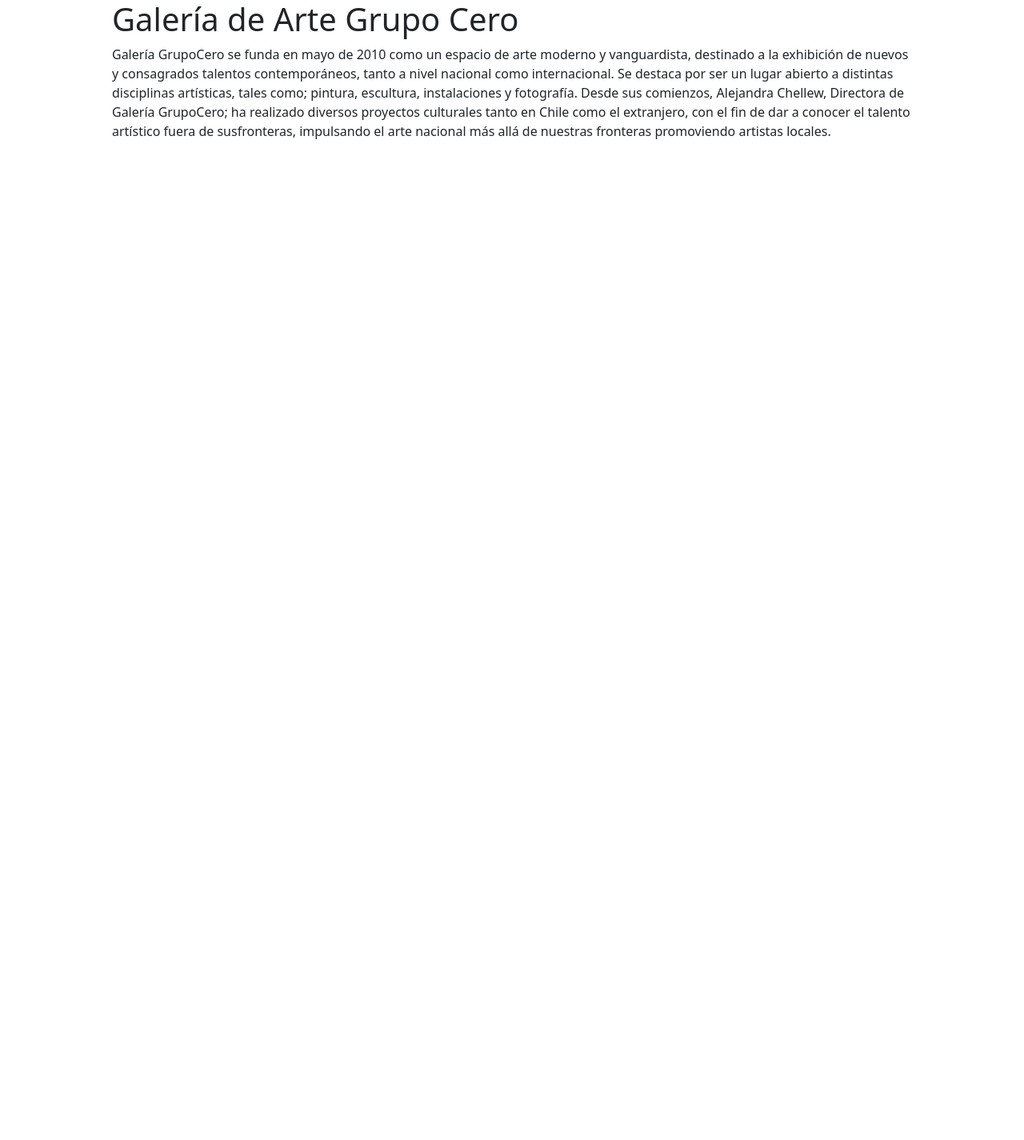
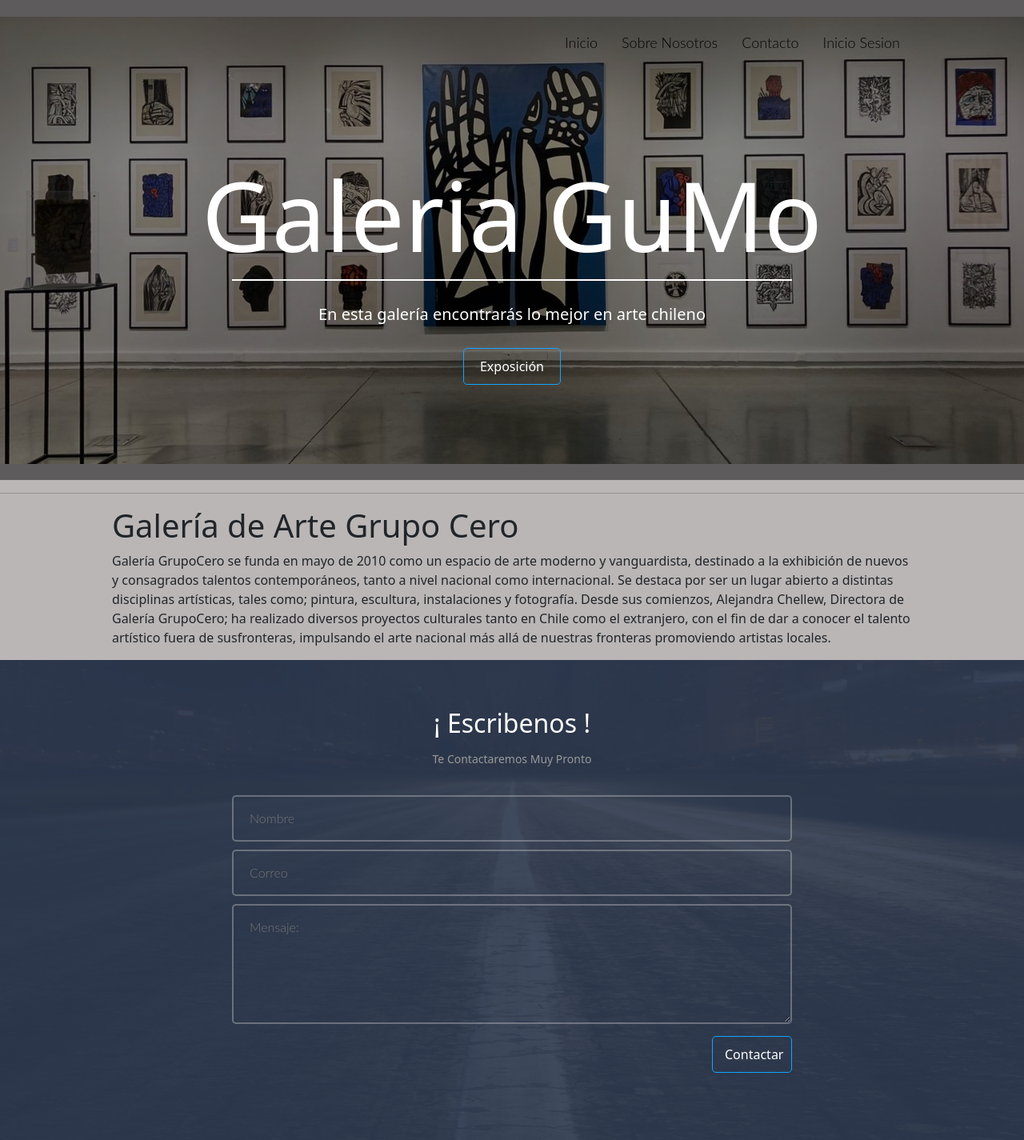
Before and after one commit to HectorrMP/Evaluacion_2, a plain HTML site: page htm/SobreNosotros.html in a window 1280 px wide. Shown: the whole page at 80% size. Before the commit the page ends 800 px from the top, so only its background shows below. Drawn offline with nearby package versions, Linux system fonts and the light colour scheme; files that its build step writes are made by us from their sources.

Commit message:
Ultimo avance

```diff
--- a/css/estilos.css
+++ b/css/estilos.css
@@ -8,6 +8,9 @@ body{
     background: #fff;
     font-family:'lato';
     font-size: 16px;
+}
+.body_sn{
+    background-color: rgb(186, 182, 182) !important;
 }
 
 .contenedor{
--- /dev/null
+++ b/css/style_sn.css
@@ -0,0 +1,3 @@
+.body_sn{
+    background-color: rgb(186, 182, 182) !important;
+}
--- a/htm/SobreNosotros.html
+++ b/htm/SobreNosotros.html
@@ -4,15 +4,33 @@
     <meta charset="UTF-8">
     <meta http-equiv="X-UA-Compatible" content="IE=edge">
     <meta name="viewport" content="width=device-width, initial-scale=1.0">
-    <link rel="stylesheet" href="/css/estilos.css">
+    <link rel="stylesheet" href="/css/estilos.css"/>
     <link rel="stylesheet" type="text/css" href="slick/slick.css"/>
     <link rel="stylesheet" type="text/css" href="https://cdnjs.cloudflare.com/ajax/libs/slick-carousel/1.9.0/slick.min.css" />
     <link rel="stylesheet" type="text/css" href="/css/estiloCarrusel.css" />
     <link href="https://cdn.jsdelivr.net/npm/bootstrap@5.1.3/dist/css/bootstrap.min.css" rel="stylesheet" integrity="sha384-1BmE4kWBq78iYhFldvKuhfTAU6auU8tT94WrHftjDbrCEXSU1oBoqyl2QvZ6jIW3" crossorigin="anonymous">
     <script type="text/javascript" src="/js/carrusel.js"></script>
+    <link rel="stylesheet" href="style_sn.css"/>
     <title>SobreNosotros-GrupoCero</title>
 </head>
-<body>
+<body class="body_sn">
+    <header>
+        <div class="contenedor">
+            <nav class="menu">
+                <a class="inicio-link" href="/htm/index.html">Inicio</a>
+                <a class="nav-link" href="/htm/SobreNosotros.html">Sobre Nosotros</a>
+                <a class="contacto-link" href="#footer">Contacto</a>
+                <a class="inicioSe-link" href="/htm/InicioSesion.html">Inicio Sesion</a>
+            </nav>
+            <div class="contenido-header">
+                <h1 class="titulo-header">Galeria GuMo</h1>
+                <span class="linea-header"></span>
+                <h2 class="texto-header">En esta galería encontrarás lo mejor en arte chileno</h2>
+                <a href="/htm/NuestrasObras.html" class="action-header">Exposición  </a>
+            </div>
+        </div>
+    </header>
+    <hr>
     <section class="portafolio">
         <div class="contenedor">
             <div class="portafolio-textos">
@@ -35,6 +53,27 @@
          culturales tanto en Chile como el extranjero, con el fin de dar a conocer el talento artístico fuera de susfronteras,
          impulsando el arte nacional más allá de nuestras fronteras promoviendo artistas locales.
     </p> -->
+    <footer id="footer">
+        <section class="contacto">
+            <div class="contenedor">
+                <div class="footer-textos">
+                    <h2>¡ Escribenos ! </h2>
+                    <p>Te Contactaremos Muy Pronto</p>
+                </div>
+                <div id="LlamoContacto">
 
+                </div>
+                <form action="" class="formulario" method="POST">
+                    <input type="text" placeholder="Nombre" id="nombre" name="nombre" required value="">
+                    <input type="email" placeholder="Correo" id="correo" name="correo" required value="" class="email">
+                    <textarea name="mensaje" id="mensaje" placeholder="Mensaje:"></textarea>
+                   <div class="derecha">
+                    <input class="boton derecha" type="submit" value="Contactar" name="submmit">
+                    </div>
+                </form>
+            </div>
+        </section>
+
+    </footer>
 </body>
 </html>
```
Also changed, not shown: htm/fotoAndrea.html (+21 -3 lines), htm/index.html (+0 -4 lines).
